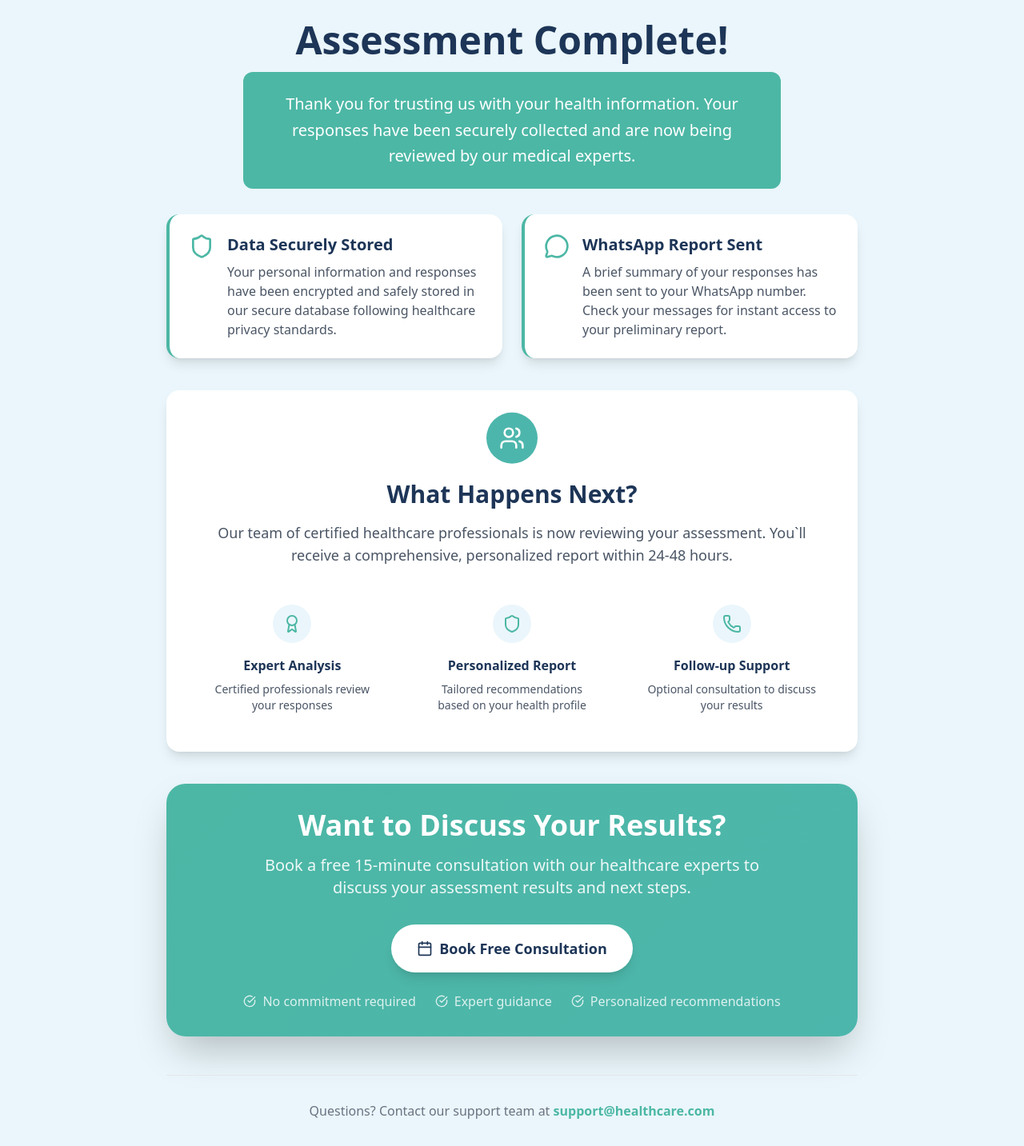
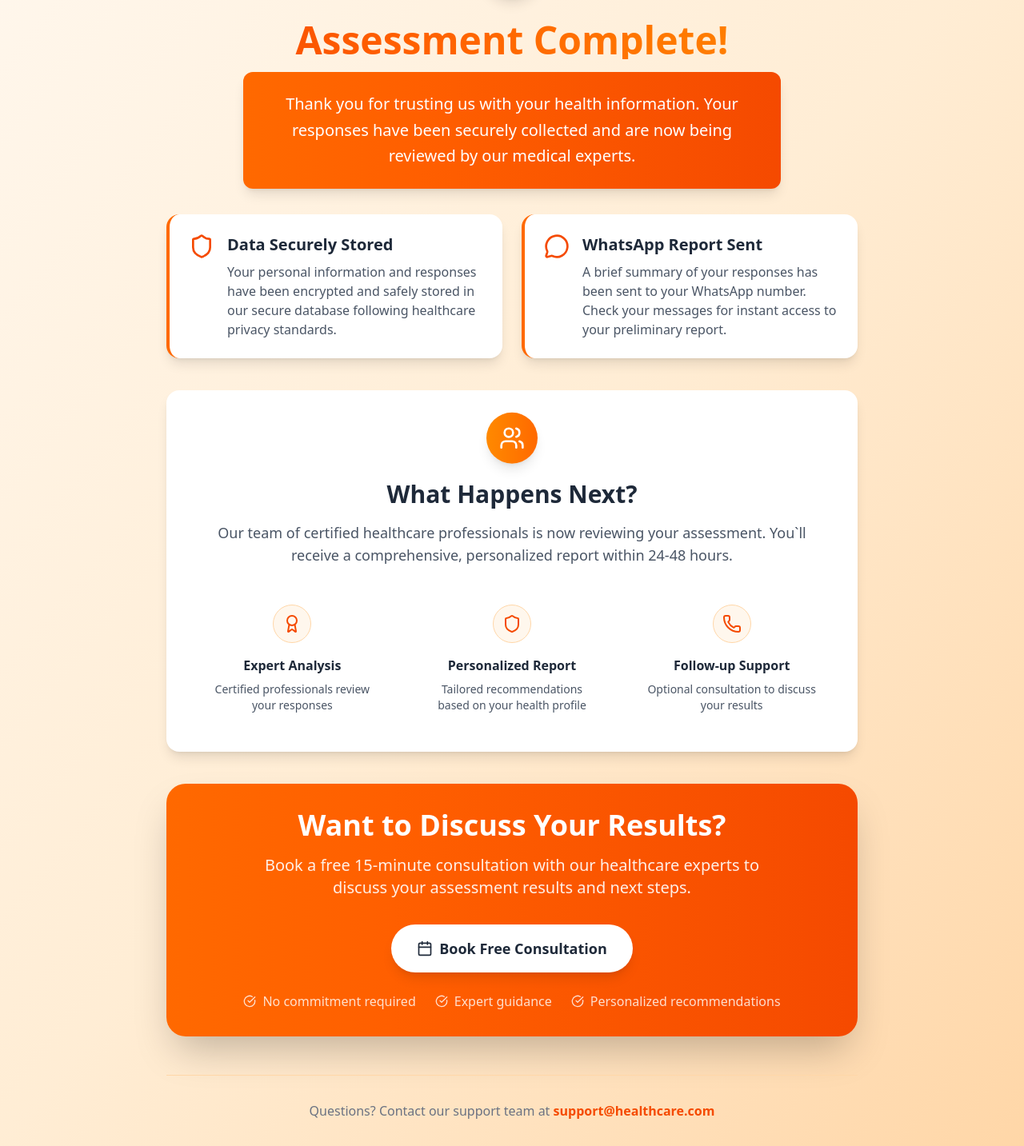
Before and after one commit to shwet91/sia_quiz_production, a Next.js app: page /pages/Response in a window 1280 px wide. Shown: the part 110-1543 px from the top of the page at 80% size. Built offline with nearby package versions, Linux system fonts and the light colour scheme.

Commit message:
response page color theme fixed

```diff
--- a/app/pages/Response/page.tsx
+++ b/app/pages/Response/page.tsx
@@ -54,7 +54,7 @@ function Page() {
   };
 
   return (
-    <div className="min-h-screen" style={{ background: "#EAF6FB" }}>
+    <div className="min-h-screen bg-gradient-to-br from-orange-50 via-orange-100 to-orange-200">
       <motion.div
         className="container mx-auto px-4 py-8 max-w-4xl"
         variants={containerVariants}
@@ -64,27 +64,20 @@ function Page() {
         {/* Header Section */}
         <motion.div className="text-center mb-8" variants={itemVariants}>
           <motion.div
-            className="inline-flex items-center justify-center w-20 h-20 rounded-full mb-6"
-            style={{ background: "#4CB7A5" }}
+            className="inline-flex items-center justify-center w-20 h-20 rounded-full mb-6 bg-gradient-to-r from-orange-500 to-orange-600 shadow-lg"
             variants={floatVariants}
             animate="animate"
           >
             <CheckCircle className="w-12 h-12 text-white" />
           </motion.div>
 
-          <h1
-            className="text-4xl md:text-5xl font-bold mb-4"
-            style={{ color: "#1D3557" }}
-          >
+          <h1 className="text-4xl md:text-5xl font-bold mb-4 bg-gradient-to-r from-orange-600 via-orange-500 to-orange-400 bg-clip-text text-transparent">
             Assessment Complete!
           </h1>
 
-          <div
-            className="text-xl  max-w-2xl mx-auto leading-relaxed  p-6 rounded-xl"
-            style={{ background: "#4CB7A5" }}
-          >
+          <div className="text-xl max-w-2xl mx-auto leading-relaxed p-6 rounded-xl bg-gradient-to-r from-orange-500 to-orange-600 shadow-lg">
             {personalisedResponse ? (
-              <p className="text-white" >{personalisedResponse}</p>
+              <p className="text-white">{personalisedResponse}</p>
             ) : (
               <p className="text-white">
                 Thank you for trusting us with your health information. Your
@@ -98,20 +91,16 @@ function Page() {
         {/* Success Cards */}
         <div className="grid md:grid-cols-2 gap-6 mb-10">
           <motion.div
-            className="bg-white rounded-2xl p-6 shadow-lg border-l-4"
-            style={{ borderLeftColor: "#4CB7A5" }}
+            className="bg-white rounded-2xl p-6 shadow-lg border-l-4 border-orange-500"
             variants={itemVariants}
             whileHover={{ scale: 1.02, transition: { duration: 0.2 } }}
           >
             <div className="flex items-start space-x-4">
               <div className="flex-shrink-0">
-                <Shield className="w-8 h-8" style={{ color: "#4CB7A5" }} />
+                <Shield className="w-8 h-8 text-orange-600" />
               </div>
               <div>
-                <h3
-                  className="text-xl font-semibold mb-2"
-                  style={{ color: "#1D3557" }}
-                >
+                <h3 className="text-xl font-semibold mb-2 text-gray-800">
                   Data Securely Stored
                 </h3>
                 <p className="text-gray-600">
@@ -124,23 +113,16 @@ function Page() {
           </motion.div>
 
           <motion.div
-            className="bg-white rounded-2xl p-6 shadow-lg border-l-4"
-            style={{ borderLeftColor: "#4CB7A5" }}
+            className="bg-white rounded-2xl p-6 shadow-lg border-l-4 border-orange-500"
             variants={itemVariants}
             whileHover={{ scale: 1.02, transition: { duration: 0.2 } }}
           >
             <div className="flex items-start space-x-4">
               <div className="flex-shrink-0">
-                <MessageCircle
-                  className="w-8 h-8"
-                  style={{ color: "#4CB7A5" }}
-                />
+                <MessageCircle className="w-8 h-8 text-orange-600" />
               </div>
               <div>
-                <h3
-                  className="text-xl font-semibold mb-2"
-                  style={{ color: "#1D3557" }}
-                >
+                <h3 className="text-xl font-semibold mb-2 text-gray-800">
                   WhatsApp Report Sent
                 </h3>
                 <p className="text-gray-600">
@@ -160,17 +142,13 @@ function Page() {
         >
           <div className="text-center mb-8">
             <motion.div
-              className="inline-flex items-center justify-center w-16 h-16 rounded-full mb-4"
-              style={{ background: "#4DB6AC" }}
+              className="inline-flex items-center justify-center w-16 h-16 rounded-full mb-4 bg-gradient-to-r from-orange-400 to-orange-500 shadow-lg"
               variants={floatVariants}
               animate="animate"
             >
               <Users className="w-8 h-8 text-white" />
             </motion.div>
-            <h2
-              className="text-3xl font-bold mb-4"
-              style={{ color: "#1D3557" }}
-            >
+            <h2 className="text-3xl font-bold mb-4 text-gray-800">
               What Happens Next?
             </h2>
             <p className="text-lg text-gray-600 max-w-3xl mx-auto">
@@ -205,13 +183,10 @@ function Page() {
                 variants={itemVariants}
                 whileHover={{ y: -5, transition: { duration: 0.2 } }}
               >
-                <div
-                  className="inline-flex items-center justify-center w-12 h-12 rounded-full mb-4"
-                  style={{ background: "#EAF6FB", color: "#4CB7A5" }}
-                >
+                <div className="inline-flex items-center justify-center w-12 h-12 rounded-full mb-4 bg-orange-50 text-orange-600 border border-orange-200">
                   {step.icon}
                 </div>
-                <h3 className="font-semibold mb-2" style={{ color: "#1D3557" }}>
+                <h3 className="font-semibold mb-2 text-gray-800">
                   {step.title}
                 </h3>
                 <p className="text-sm text-gray-600">{step.description}</p>
@@ -223,10 +198,7 @@ function Page() {
         {/* Call to Action Section */}
         <motion.div className="text-center" variants={itemVariants}>
           <motion.div
-            className="rounded-3xl p-8 shadow-2xl"
-            style={{
-              background: "linear-gradient(135deg, #4CB7A5 0%, #4DB6AC 100%)",
-            }}
+            className="rounded-3xl p-8 shadow-2xl bg-gradient-to-r from-orange-500 to-orange-600"
             whileHover={{ scale: 1.02, transition: { duration: 0.3 } }}
           >
             <h2 className="text-3xl md:text-4xl font-bold text-white mb-4">
@@ -238,8 +210,7 @@ function Page() {
             </p>
 
             <motion.button
-              className="bg-white text-lg font-semibold px-8 py-4 rounded-full shadow-lg hover:shadow-xl transition-all duration-300 inline-flex items-center space-x-2"
-              style={{ color: "#1D3557" }}
+              className="bg-white text-lg font-semibold px-8 py-4 rounded-full shadow-lg hover:shadow-xl transition-all duration-300 inline-flex items-center space-x-2 text-gray-800"
               whileHover={{ scale: 1.05 }}
               whileTap={{ scale: 0.95 }}
             >
@@ -266,12 +237,12 @@ function Page() {
 
         {/* Footer */}
         <motion.div
-          className="text-center mt-12 pt-8 border-t border-gray-200"
+          className="text-center mt-12 pt-8 border-t border-orange-200"
           variants={itemVariants}
         >
           <p className="text-gray-500">
             Questions? Contact our support team at{" "}
-            <span className="font-semibold" style={{ color: "#4CB7A5" }}>
+            <span className="font-semibold text-orange-600">
               support@healthcare.com
             </span>
           </p>
```
